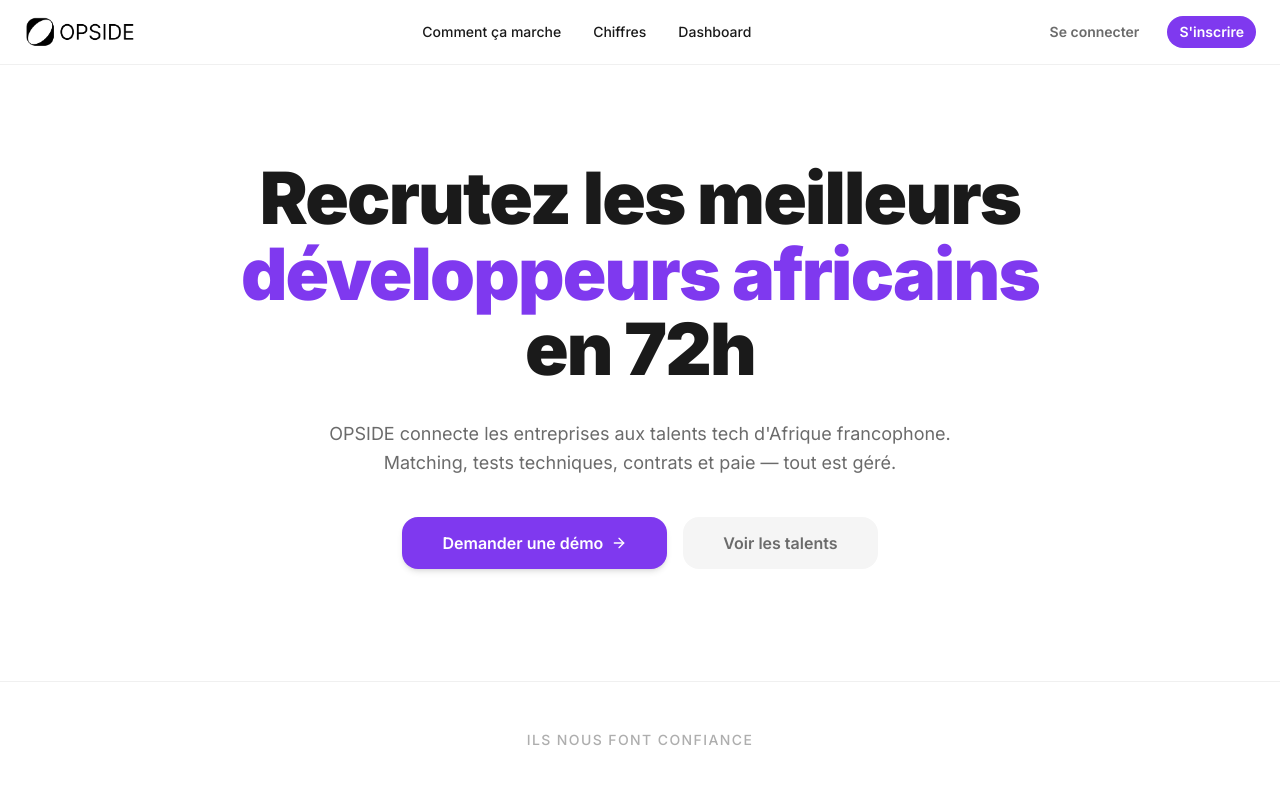
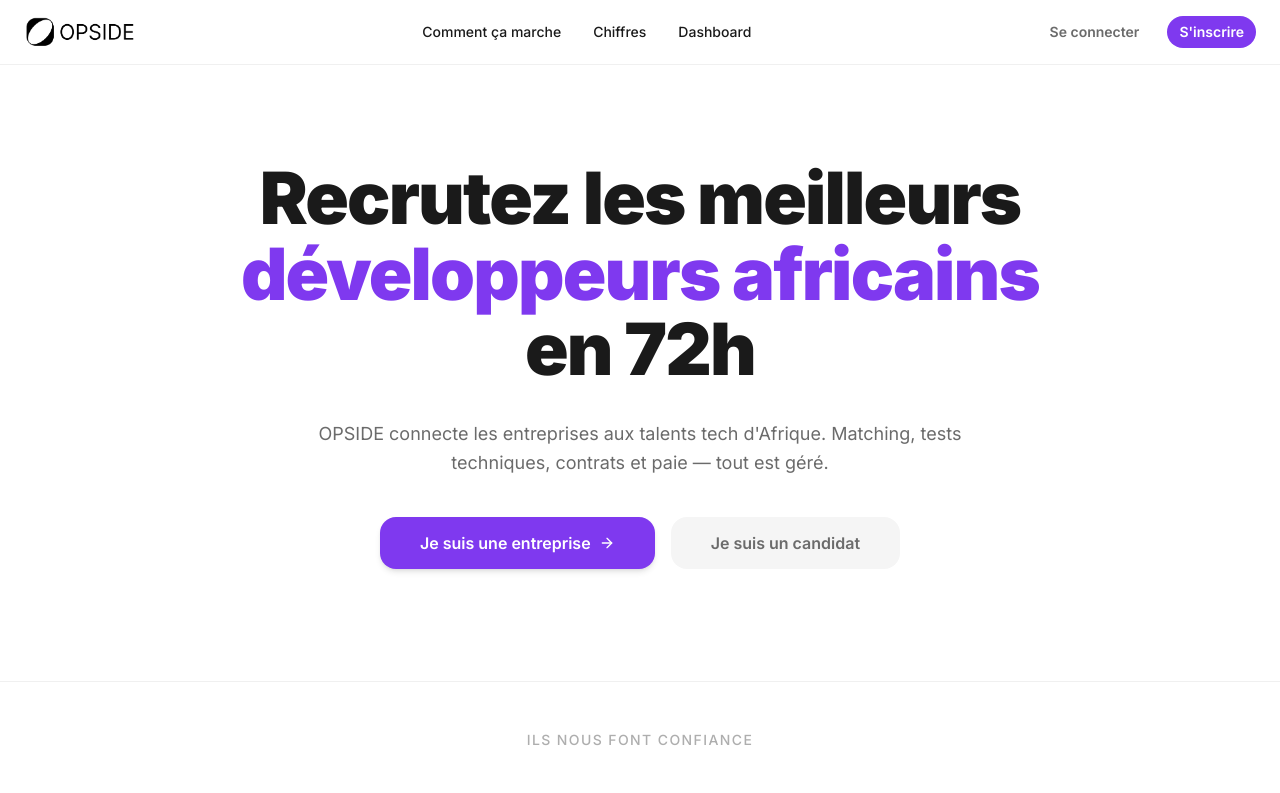
Before and after one commit to angelinah-creator/OPSIDE_Project, a Next.js app in the folder frontend/: page / in a window 1280 px wide. Shown: the top 793 px of the page. Built offline with nearby package versions, Linux system fonts and the light colour scheme.

Commit message:
Correction des copyrigth et des redirections

```diff
--- a/frontend/app/page.tsx
+++ b/frontend/app/page.tsx
@@ -26,7 +26,7 @@ export default function LandingPage() {
             {/* Subtitle */}
             <FadeIn delay={300}>
               <p className="text-md md:text-lg text-[#6B6B6B] max-w-2xl mx-auto mb-10 leading-relaxed">
-                OPSIDE connecte les entreprises aux talents tech d'Afrique francophone.
+                OPSIDE connecte les entreprises aux talents tech d'Afrique.
                 Matching, tests techniques, contrats et paie — tout est géré.
               </p>
             </FadeIn>
@@ -34,15 +34,15 @@ export default function LandingPage() {
             {/* Buttons */}
             <FadeIn delay={500}>
               <div className="flex flex-col sm:flex-row items-center justify-center gap-4">
-                <Link href="#cta">
+                <Link href="/auth/register/client">
                   <Button variant="gradient" size="lg" className="rounded-full px-10 flex gap-2 group hover:scale-105 hover:shadow-xl transition-all duration-300">
-                    Demander une démo
+                    Je suis une entreprise
                     <ArrowRight className="w-4 h-4 group-hover:translate-x-1 transition-transform" />
                   </Button>
                 </Link>
-                <Link href="/">
+                <Link href="/auth/register/candidat">
                   <Button variant="ghost" size="lg" className="rounded-full px-10 bg-[#F5F5F5] hover:bg-[#EAEAEA] text-[#1A1A1A] hover:scale-105 transition-all duration-300">
-                    Voir les talents
+                    Je suis un candidat
                   </Button>
                 </Link>
               </div>
@@ -64,54 +64,6 @@ export default function LandingPage() {
           </FadeIn>
         </section>
 
-        {/* --- HOW IT WORKS SECTION --- */}
-        {/* <section id="how-it-works" className="py-24 md:py-32 bg-[#FAFAFA]">
-          <FadeIn delay={100} className="max-w-4xl mx-auto px-4 text-center mb-10 md:mb-18">
-            <h2 className="text-3xl md:text-4xl font-bold mb-3 tracking-tight text-[#1A1A1A]">Comment ça marche</h2>
-            <p className="text-[#6B6B6B] text-lg">Trois étapes simples pour constituer votre équipe tech en Afrique.</p>
-          </FadeIn>
-
-          <div className="max-w-7xl mx-auto px-4 grid grid-cols-1 md:grid-cols-3 gap-8 text-center">
-            <FadeIn delay={200}>
-              <div className="bg-white p-10 rounded-3xl border border-[#F0F0F0] hover:shadow-elevated transition-all group hover:-translate-y-2 duration-300 h-full">
-                <div className="w-12 h-12 rounded-xl bg-[#F3EEFF] flex items-center justify-center mb-8 group-hover:bg-[#7C3AED] transition-colors group-hover:scale-110 duration-300 mx-auto">
-                  <Search className="w-6 h-6 text-[#7C3AED] group-hover:text-white transition-colors" />
-                </div>
-                <p className="text-[#7C3AED] text-sm font-bold uppercase tracking-widest mb-2">Etape 1</p>
-                <h3 className="text-2xl font-bold mb-4 text-[#1A1A1A]">Match</h3>
-                <p className="text-[#6B6B6B] leading-relaxed">
-                  Décrivez votre besoin. Notre algorithme identifie les meilleurs profils en Afrique francophone.
-                </p>
-              </div>
-            </FadeIn>
-
-            <FadeIn delay={400}>
-              <div className="bg-white p-10 rounded-3xl border border-[#F0F0F0] hover:shadow-elevated transition-all group hover:-translate-y-2 duration-300 h-full">
-                <div className="w-12 h-12 rounded-xl bg-[#F3EEFF] flex items-center justify-center mb-8 group-hover:bg-[#7C3AED] transition-colors group-hover:scale-110 duration-300 mx-auto">
-                  <ShieldCheck className="w-6 h-6 text-[#7C3AED] group-hover:text-white transition-colors" />
-                </div>
-                <p className="text-[#7C3AED] text-sm font-bold uppercase tracking-widest mb-2">Etape 2</p>
-                <h3 className="text-2xl font-bold mb-4 text-[#1A1A1A]">Test</h3>
-                <p className="text-[#6B6B6B] leading-relaxed">
-                  Chaque candidat passe un test technique rigoureux adapté à votre stack.
-                </p>
-              </div>
-            </FadeIn>
-
-            <FadeIn delay={600}>
-              <div className="bg-white p-10 rounded-3xl border border-[#F0F0F0] hover:shadow-elevated transition-all group hover:-translate-y-2 duration-300 h-full">
-                <div className="w-12 h-12 rounded-xl bg-[#F3EEFF] flex items-center justify-center mb-8 group-hover:bg-[#7C3AED] transition-colors group-hover:scale-110 duration-300 mx-auto">
-                  <CheckCircle className="w-6 h-6 text-[#7C3AED] group-hover:text-white transition-colors" />
-                </div>
-                <p className="text-[#7C3AED] text-sm font-bold uppercase tracking-widest mb-2">Etape 3</p>
-                <h3 className="text-2xl font-bold mb-4 text-[#1A1A1A]">Hire</h3>
-                <p className="text-[#6B6B6B] leading-relaxed">
-                  Intégrez votre développeur en 72h. Nous gérons contrats, paie et conformité.
-                </p>
-              </div>
-            </FadeIn>
-          </div>
-        </section> */}
 
         {/* --- HOW IT WORKS SECTION --- */}
         <section id="how-it-works" className="py-24 md:py-32 bg-[#FAFAFA]">
@@ -216,12 +168,17 @@ export default function LandingPage() {
               Rejoignez les entreprises qui construisent avec les meilleurs talents africains.
             </p>
             <div className="flex flex-col sm:flex-row items-center justify-center gap-4">
-              <Link href="#">
-                <Button variant="gradient" size="lg" className="rounded-full px-10 flex gap-2 group hover:scale-105 hover:shadow-xl transition-all duration-300">
-                    Demander une démo
-                    <ArrowRight className="w-4 h-4 group-hover:translate-x-1 transition-transform" />
-                </Button>
-              </Link>
+              <Button
+                href="https://mail.google.com/mail/?view=cm&fs=1&to=hello@opsideworks.com"
+                target="_blank"
+                rel="noopener noreferrer"
+                variant="gradient"
+                size="lg"
+                className="rounded-full px-10 flex gap-2 group hover:scale-105 hover:shadow-xl transition-all duration-300"
+              >
+                Demander une démo
+                <ArrowRight className="w-4 h-4 group-hover:translate-x-1 transition-transform" />
+              </Button>
             </div>
           </FadeIn>
         </section>
--- a/frontend/components/ui/Button.tsx
+++ b/frontend/components/ui/Button.tsx
@@ -5,6 +5,9 @@ interface ButtonProps extends React.ButtonHTMLAttributes<HTMLButtonElement> {
   size?: 'sm' | 'md' | 'lg';
   loading?: boolean;
   children: React.ReactNode;
+  href?: string;
+  target?: string;
+  rel?: string;
 }
 
 export default function Button({
@@ -14,6 +17,7 @@ export default function Button({
   children,
   className = '',
   disabled,
+  href,
   ...props
 }: ButtonProps) {
   const base = 'inline-flex items-center justify-center font-semibold rounded-xl transition-all duration-200 focus:outline-none focus:ring-2 focus:ring-offset-2 disabled:opacity-50 disabled:cursor-not-allowed';
@@ -34,9 +38,19 @@ export default function Button({
     lg: 'px-8 py-3.5 text-base',
   };
 
+  const combinedClassName = `${base} ${variants[variant]} ${sizes[size]} ${className}`;
+
+  if (href) {
+    return (
+      <a href={href} className={combinedClassName} {...(props as any)}>
+        {children}
+      </a>
+    );
+  }
+
   return (
     <button
-      className={`${base} ${variants[variant]} ${sizes[size]} ${className}`}
+      className={combinedClassName}
       disabled={disabled || loading}
       {...props}
     >
```
Also changed, not shown: frontend/app/globals.css (+4 -3 lines), frontend/components/layout/Navbar.tsx (indentation only).
